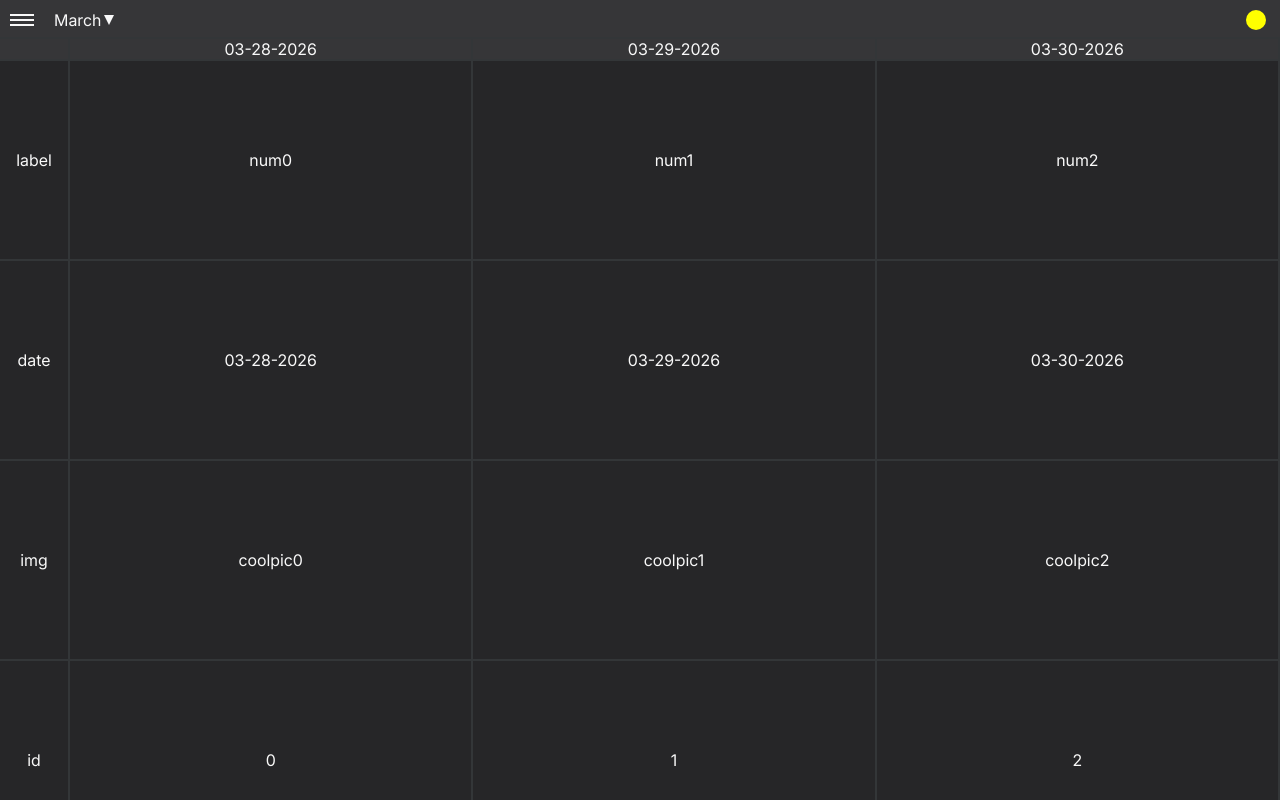
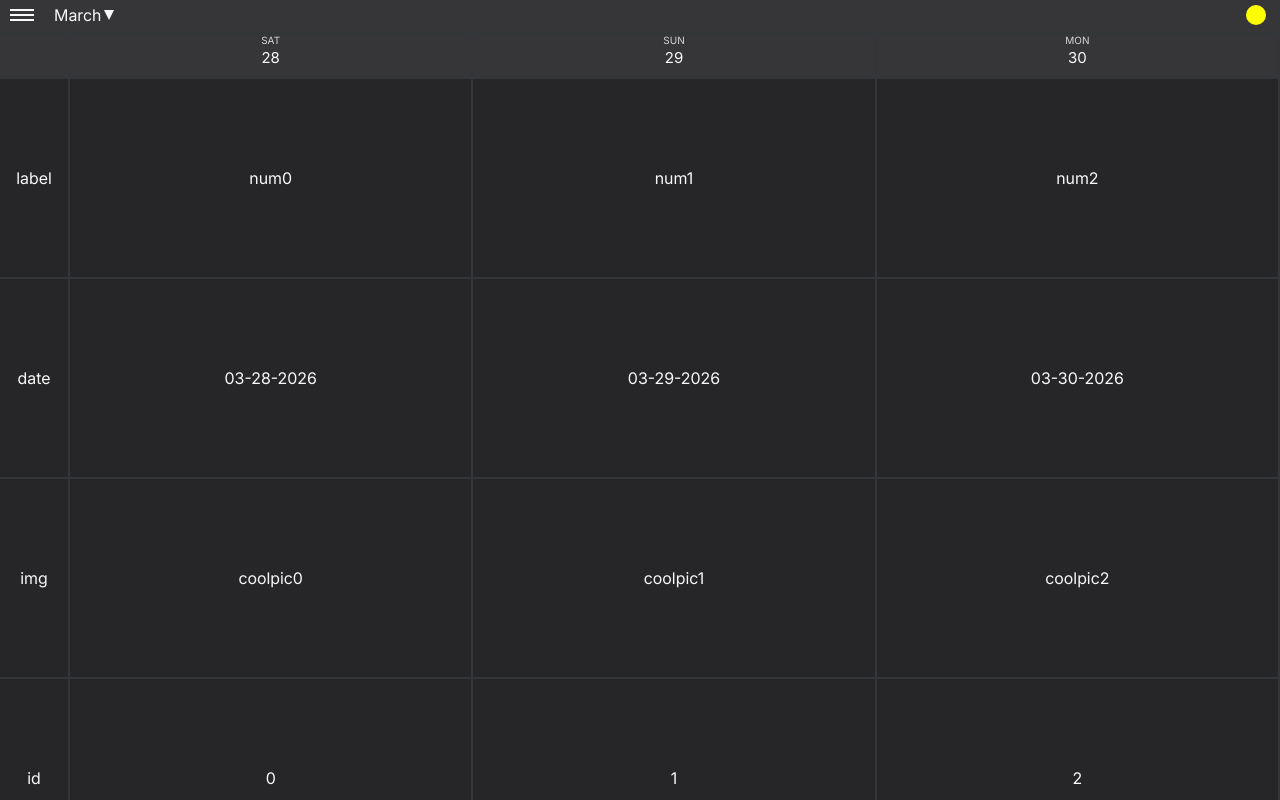
Before and after one commit to speedy-rb/pulse, a React (Vite) app in the folder frontend/: page / in a window 1280 px wide. Shown: the top 800 px of the page. Built offline with nearby package versions, Linux system fonts and the light colour scheme.

Commit message:
Improve visual style of date in header

```diff
--- a/frontend/src/components/Myapp.jsx
+++ b/frontend/src/components/Myapp.jsx
@@ -21,6 +21,7 @@ function createEntityData(initialDate){
     const curObj = {
       'label': `num${i}`,
       'date': curDate.format("MM-DD-YYYY"),
+      'dateObj': curDate,
       'img': `coolpic${i}`,
       'id': i
     }
@@ -42,7 +43,7 @@ function Myapp() {
   const firstDayColumn = firstDay.day() + 1;
 
   const entityData = createEntityData(activeDate);
-  const fields =  Object.keys(entityData[0]);
+  const fieldsToShow =  ['label','date','img','id'];
 
   return <>
     <div className={styles.header}>
@@ -90,12 +91,17 @@ function Myapp() {
       <div className={styles.entityLabelRow}>
         <div className={styles.cell}></div>
         {entityData.map(entity => (
-          <div className={styles.cell} key={entity.id}>{entity.date}</div>
+          <div className={styles.cell} key={entity.id}>
+            <div className={styles.dayHeaderContainer}>
+              <div className={styles.dayHeaderMonth}>{entity.dateObj.format('ddd').toUpperCase()}</div>
+              <div className={styles.dayHeaderDay}>{entity.dateObj.date()}</div>
+            </div>
+          </div>
         ))}
       </div>
     </div>
     <div className="body">
-      {fields.map(field => (
+      {fieldsToShow.map(field => (
         <div key={field} className={styles.entityRow}>
           <div className={styles.cell}>{field}</div>
           {entityData.map(entity => (
--- a/frontend/src/components/Myapp.module.css
+++ b/frontend/src/components/Myapp.module.css
@@ -3,7 +3,7 @@
     --num-entity-columns: 3;
     --pfp-size: 20px;
     --pfp-right-margin: 4px;
-    --app-header-padding: 10px 10px 0px 10px;
+    --app-header-padding: 5px 10px 0px 10px;
     --header-gap-between-rows: 7px;
     --gap-between-hamburger-and-month-name: 20px;
     --gap-between-month-name-and-arrow: 3px;
@@ -89,6 +89,23 @@
     display: flex;
 }
 
+.dayHeaderContainer {
+    display: flex;
+    flex-direction: column;
+    align-items: center;
+    gap: 2px;
+    margin-bottom: 10px;
+}
+
+.dayHeaderMonth {
+    color: var(--text-color-secondary);
+    font-size: 10px;
+}
+
+.dayHeaderDay {
+    font-size: 15px;
+}
+
 /* calendar in header */
 .calendarHeader {
     display: flex;
```
